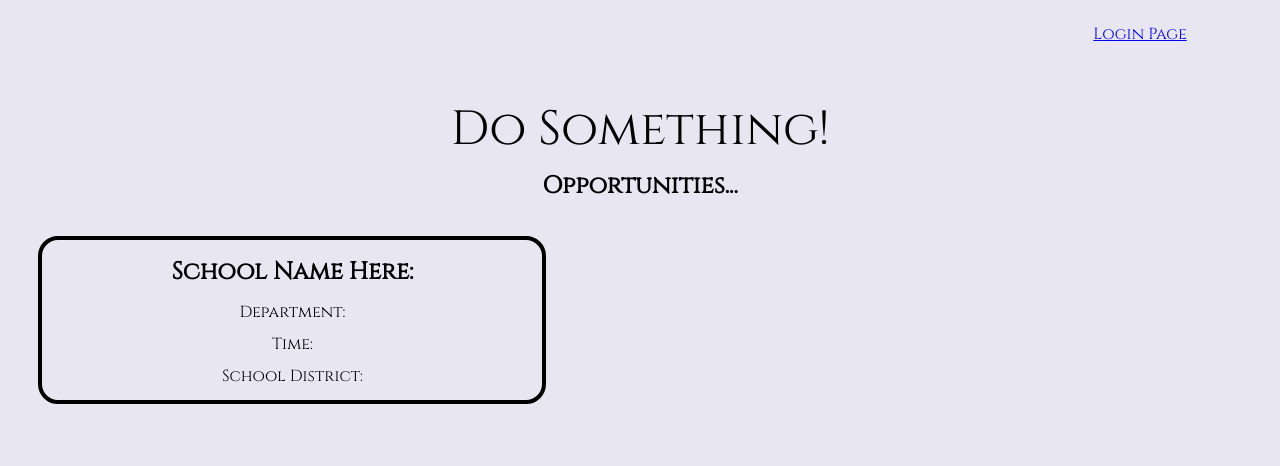
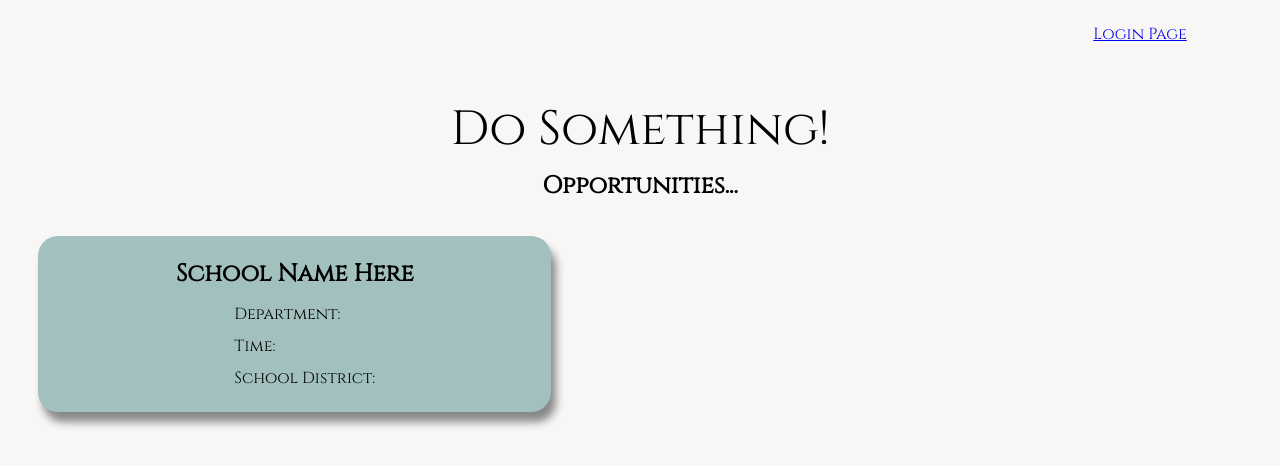
Before and after one commit to hjohnson120/Capstone, a React (Create React App) app: page /Results in a window 1280 px wide. Shown: the top 466 px of the page. Built offline with nearby package versions, Linux system fonts and the light colour scheme.

Commit message:
Opp box css updated

```diff
--- a/src/components/OpportunitiesContainer.js
+++ b/src/components/OpportunitiesContainer.js
@@ -4,11 +4,13 @@ class OpportunitiesContainer extends Component {
   render() {
     return (
       <>
-        <section className="Oppurtunity-container">
-          <h2> School Name Here:</h2>
-          <p>Department:</p>
-          <p>Time:</p>
-          <p>School District:</p>
+        <section className="Opportunity-container">
+          <h2>School Name Here</h2>
+          <section className="opportunity-info">
+            <p>Department:</p>
+            <p>Time:</p>
+            <p>School District:</p>
+          </section>
           {/* <h2>{this.props.schoolName}</h2>
           <p>{this.props.department}</p>
           <p>{this.props.time}</p>
--- a/src/index.css
+++ b/src/index.css
@@ -2,7 +2,7 @@
 
 :root {
   font: 16px / 1 sans-serif;
-  background-color: #e8e6f1;
+  background-color: #f9f7f6;
 }
 
 html {
@@ -25,9 +25,9 @@ header {
 
 hr {
   background-color: #096067;
-  border-color: #096067;
   margin: none;
-  height: 5px;
+  height: 1px;
+  max-width: 300px;
 }
 
 .nav-bar {
@@ -44,10 +44,18 @@ hr {
   align-items: center;
 }
 
-.Oppurtunity-container {
-  border: solid 4px black;
+.Opportunity-container {
+  padding: 0.5%;
+  border: 1px;
   border-radius: 20px;
   max-width: 500px;
   justify-items: center;
   margin: 3%;
+  background-color: #a1c0be;
+  box-shadow: 5px 10px 8px #888888;
 }
+.opportunity-info {
+  text-align: left;
+  margin-left: 4%;
+  margin-bottom: 4%;
+}
```
